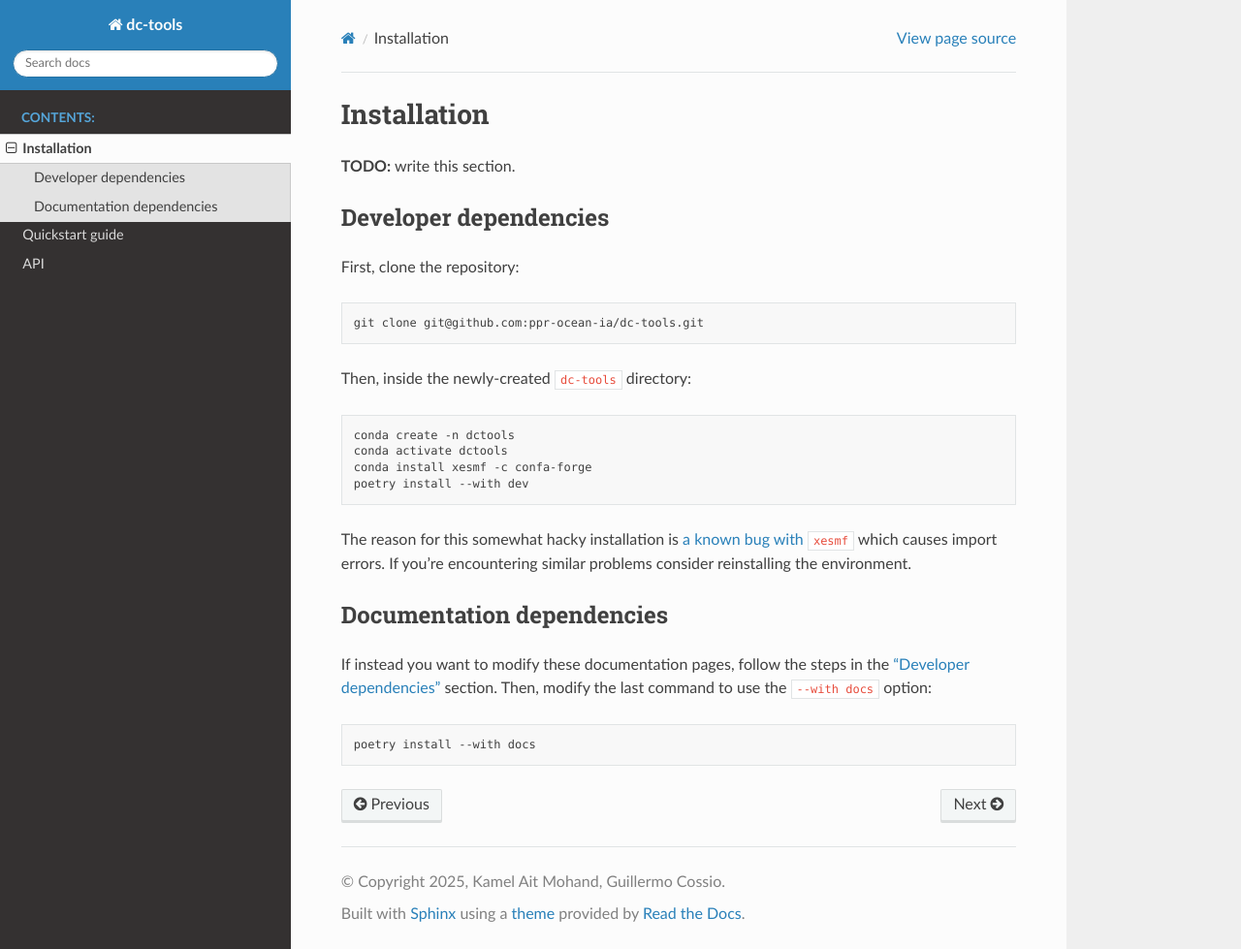
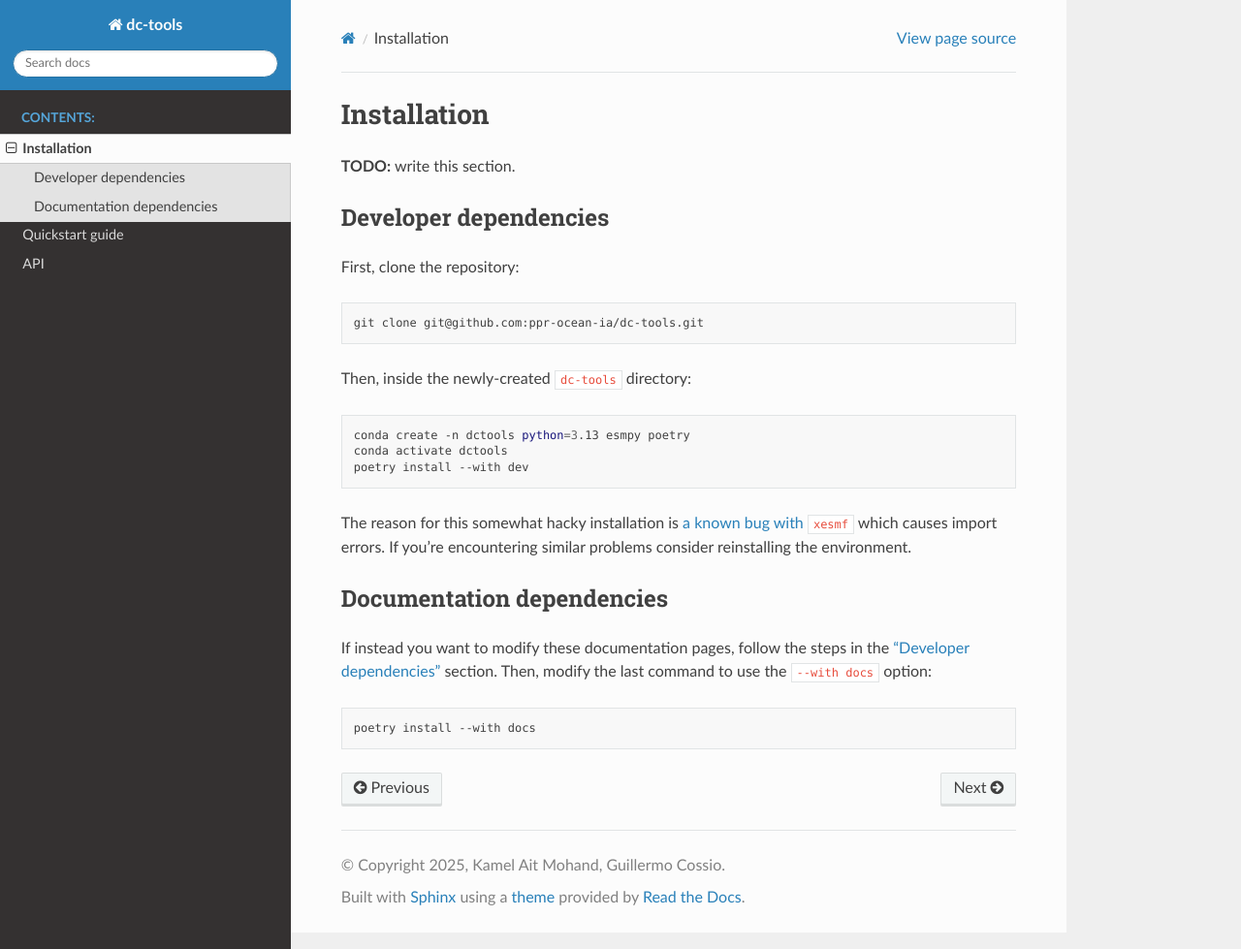
Before and after one commit to ocean-ai-data-challenges/dc-tools, a Sphinx documentation site: the page built from docs/source/usage/installation.md, in a window 1280 px wide and 979 px high. Shown: the whole window at 97% size. Built offline with Sphinx 7.4.7 and the Read the Docs theme 3.1.0, drawn with Linux system fonts in a browser that asks for light colours.

````diff
--- a/docs/source/usage/installation.md
+++ b/docs/source/usage/installation.md
@@ -13,9 +13,8 @@ git clone git@github.com:ppr-ocean-ia/dc-tools.git
 Then, inside the newly-created `dc-tools` directory:
 
 ```bash
-conda create -n dctools
+conda create -n dctools python=3.13 esmpy poetry
 conda activate dctools
-conda install xesmf -c confa-forge
 poetry install --with dev
 ```
 
````
Also changed, not shown: README.md (+9 -1 lines).
